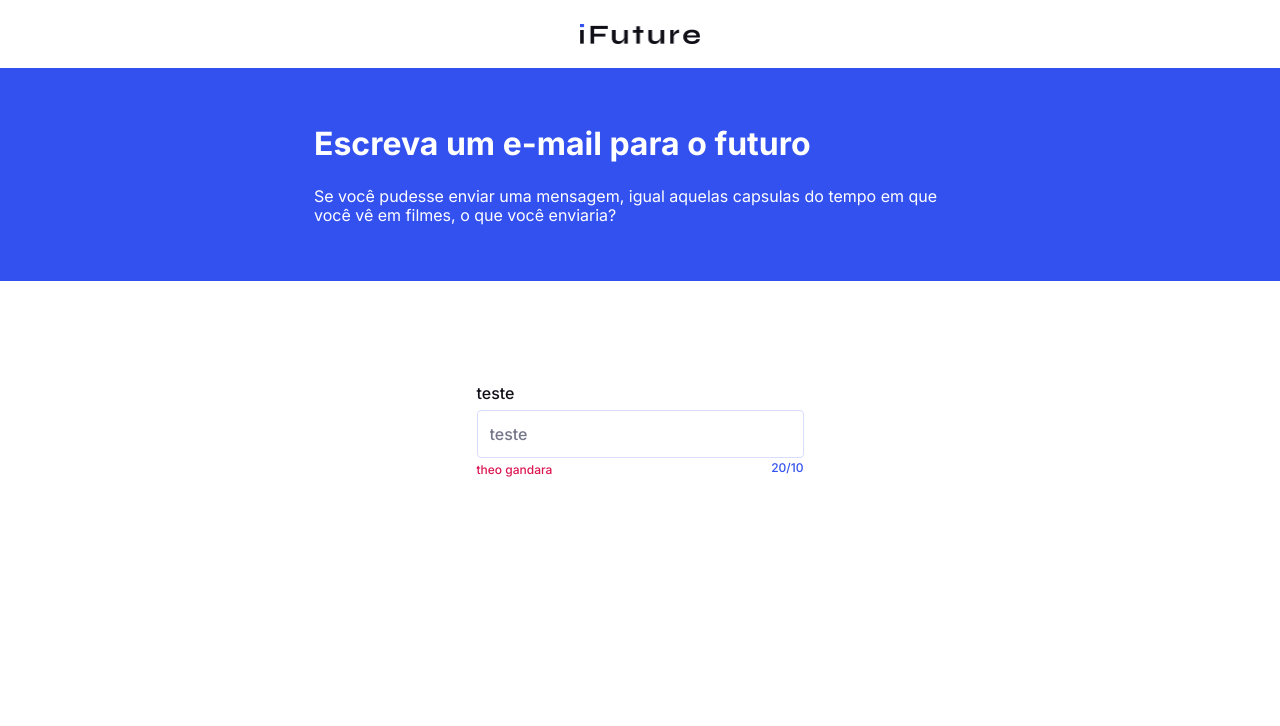
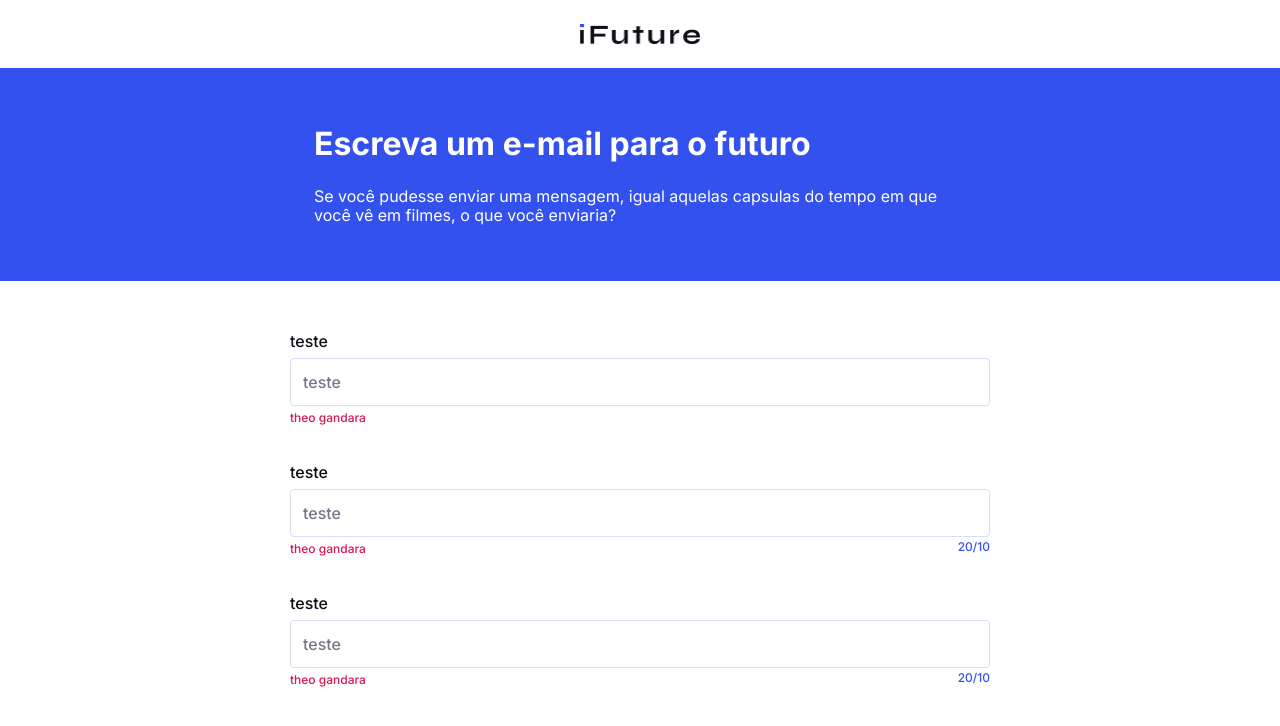
Before and after one commit to theogandara/iFuture, a Next.js app: page / in a window 1280 px wide. Shown: the top 726 px of the page. Built offline with nearby package versions, Linux system fonts and the light colour scheme.

Commit message:
Feat: form container created and implement

```diff
--- a/src/components/Input/index.tsx
+++ b/src/components/Input/index.tsx
@@ -22,7 +22,7 @@ const Input: React.FC<IInput> = ({
   ...props
 }) => {
   return (
-    <>
+    <div>
       <S.Label>
         {label}
         <S.Input
@@ -41,7 +41,7 @@ const Input: React.FC<IInput> = ({
           </S.CounterMaxLagth>
         )}
       </S.FeedBackContainer>
-    </>
+    </div>
   )
 }
 
--- a/src/pages/index.tsx
+++ b/src/pages/index.tsx
@@ -5,6 +5,7 @@ import Header from '../components/Header'
 import Logo from '@images/Logo.png'
 import BannerSlogan from '@components/BannerSlogan'
 import Input from '@components/Input'
+import { FormContainer } from '@styles/pages'
 
 const Home = () => {
   return (
@@ -24,7 +25,14 @@ const Home = () => {
           subTitle="Se você pudesse enviar uma mensagem, igual aquelas capsulas
            do tempo em que você vê em filmes, o que você enviaria?"
         />
-        <div style={{ width: '327px', margin: '100px auto' }}>
+        <FormContainer>
+          <Input
+            label="teste"
+            name="teste"
+            placeholder="teste"
+            register={() => console.log()}
+            errorMessage="theo gandara"
+          />
           <Input
             label="teste"
             name="teste"
@@ -34,7 +42,16 @@ const Home = () => {
             maxLength={10}
             errorMessage="theo gandara"
           />
-        </div>
+          <Input
+            label="teste"
+            name="teste"
+            placeholder="teste"
+            register={() => console.log()}
+            counter={20}
+            maxLength={10}
+            errorMessage="theo gandara"
+          />
+        </FormContainer>
       </div>
     </div>
   )
--- /dev/null
+++ b/src/styles/pages/index.ts
@@ -0,0 +1,19 @@
+import styled from 'styled-components'
+
+export const FormContainer = styled.div`
+  display: flex;
+  flex-direction: column;
+  gap: 32px;
+  margin: 0 auto;
+  width: 327px;
+  margin-top: 32px;
+
+  @media (min-width: 1024px) {
+    margin-top: 48px;
+    width: 700px;
+  }
+
+  @media (min-width: 1366px) {
+    width: 620px;
+  }
+`
```
